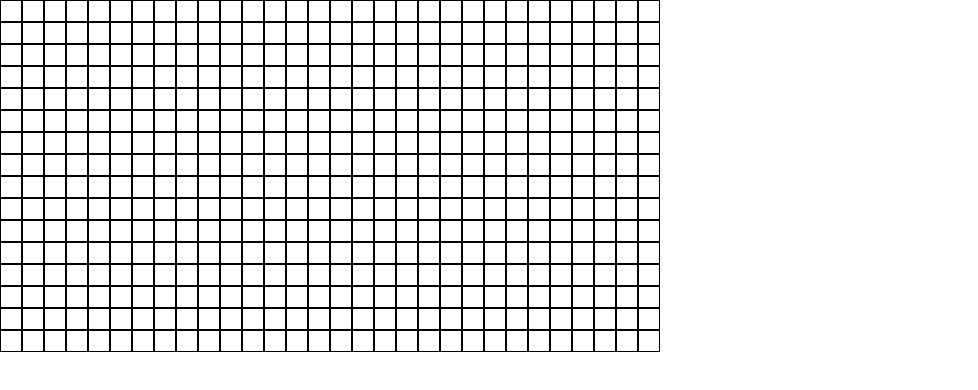
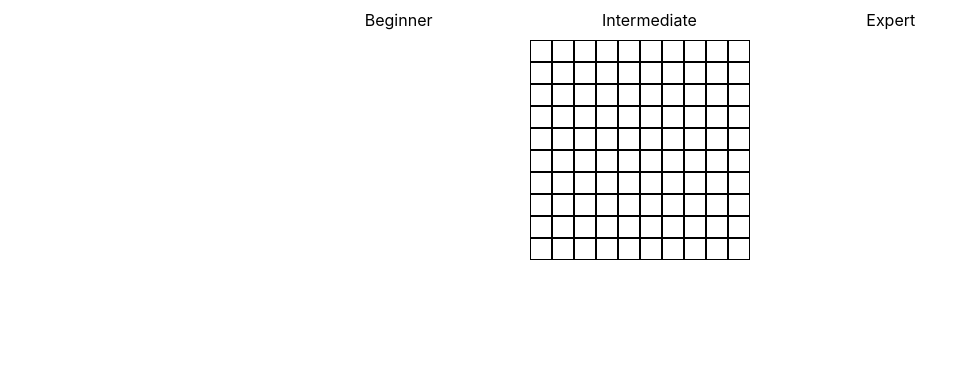
Before and after one commit to nomentech/minesweeper, a React (Create React App) app: page / in a window 1280 px wide. Shown: the top 390 px of the page, without its empty margins (0-978 px from the left). Built offline with nearby package versions, Linux system fonts and the light colour scheme.

Commit message:
create multiple boards

```diff
--- a/src/components/Game.tsx
+++ b/src/components/Game.tsx
@@ -1,10 +1,14 @@
 import { BoardProvider } from '../context/BoardContext'
-import Board from './Board'
+import GameBoard from './GameBoard'
+import Header from './Header'
 
 export default function Game() {
   return (
     <BoardProvider>
-      <Board />
+      <div className="container">
+        <Header />
+        <GameBoard />
+      </div>
     </BoardProvider>
   )
 }
--- a/src/components/Board.tsx
+++ b/src/components/GameBoard.tsx
@@ -1,39 +1,32 @@
-import { useState } from 'react'
 import Square from './Sqaure'
 import { useBoard, useBoardDispatch } from '../context/BoardContext'
 
-export default function Board() {
+export default function GameBoard() {
   const board = useBoard()
+  const field = board.field
   const dispatch = useBoardDispatch()
 
-  const [isFirstClick, setIsFirstClick] = useState(true)
-
   function handleClick(x: number, y: number) {
-    if (isFirstClick) {
-      dispatch({ type: 'firstClick', cell: { x, y } })
-      setIsFirstClick(false)
-    }
-
-    if (!board[x][y].isRevealed && !board[x][y].isFlag) {
-      dispatch({ type: 'leftClick', cell: { x, y } })
+    if (!field[x][y].isRevealed && !field[x][y].isFlag) {
+      dispatch({ type: 'leftClick', payload: { x, y } })
     }
   }
 
   function handleRightClick(x: number, y: number) {
-    if (!board[x][y].isRevealed || board[x][y].isFlag) {
-      dispatch({ type: 'rightClick', cell: { x, y } })
+    if (!field[x][y].isRevealed || field[x][y].isFlag) {
+      dispatch({ type: 'rightClick', payload: { x, y } })
     }
   }
 
   function handleDoubleClick(x: number, y: number) {
-    if (board[x][y].isRevealed && board[x][y].mineCount !== 0) {
-      dispatch({ type: 'doubleClick', cell: { x, y } })
+    if (field[x][y].isRevealed && field[x][y].mineCount !== 0) {
+      dispatch({ type: 'doubleClick', payload: { x, y } })
     }
   }
 
   return (
-    <div>
-      {board.map((row, rowIndex) => (
+    <div className="border">
+      {board.field.map((row, rowIndex) => (
         <div key={rowIndex} style={{ display: 'flex', flexDirection: 'row' }}>
           {row.map((col, colIndex) => (
             <Square
--- /dev/null
+++ b/src/components/Header.tsx
@@ -0,0 +1,21 @@
+import { useBoardDispatch } from '../context/BoardContext'
+import { BOARD_LIST } from '../minesweeper/contants'
+import { Board } from '../minesweeper/types'
+
+export default function Header() {
+  const dispatch = useBoardDispatch()
+
+  function handleClick(board: Board) {
+    dispatch({ type: 'changeLevel', payload: { board } })
+  }
+
+  return (
+    <div className="header">
+      {BOARD_LIST.map((board) => (
+        <div key={board.level} onClick={() => handleClick(board)}>
+          {board.level}
+        </div>
+      ))}
+    </div>
+  )
+}
--- a/src/context/BoardContext.tsx
+++ b/src/context/BoardContext.tsx
@@ -1,20 +1,21 @@
 import { createContext, ReactNode, useContext } from 'react'
 import { useImmerReducer } from 'use-immer'
 
-import { createEmptyBoard, createBoard } from '../minesweeper/boardCreator'
+import { createMineField } from '../minesweeper/boardCreator'
+import { BOARD_LIST } from '../minesweeper/contants'
 import {
   revealCell,
   revealNeighbors,
   toggleFlag,
 } from '../minesweeper/gamePlayer'
-import { Cell } from '../minesweeper/types'
+import { Board } from '../minesweeper/types'
 
-const emptyBoard = createEmptyBoard()
-const BoardContext = createContext<Cell[][]>(emptyBoard)
+const initialBoard = BOARD_LIST[0]
+const BoardContext = createContext<Board>(initialBoard)
 const BoardDispatchContext = createContext<React.Dispatch<any>>(() => null)
 
 export function BoardProvider({ children }: { children: ReactNode }) {
-  const [board, dispatch] = useImmerReducer(boardReducer, emptyBoard)
+  const [board, dispatch] = useImmerReducer(boardReducer, initialBoard)
 
   return (
     <BoardContext.Provider value={board}>
@@ -33,23 +34,24 @@ export function useBoardDispatch() {
   return useContext(BoardDispatchContext)
 }
 
-function boardReducer(draft: Cell[][], action: any) {
-  const { type, cell } = action
+function boardReducer(draft: Board, action: any) {
+  const { type, payload } = action
+
   switch (type) {
-    case 'firstClick':
-      createBoard(draft, cell.x, cell.y)
-      break
+    case 'changeLevel':
+      return payload.board
 
     case 'leftClick':
-      revealCell(draft, cell.x, cell.y)
+      if (draft.isEmpty) createMineField(draft, payload.x, payload.y)
+      revealCell(draft.field, payload.x, payload.y)
       break
 
     case 'rightClick':
-      toggleFlag(draft, cell.x, cell.y)
+      toggleFlag(draft.field, payload.x, payload.y)
       break
 
     case 'doubleClick':
-      revealNeighbors(draft, cell.x, cell.y)
+      revealNeighbors(draft.field, payload.x, payload.y)
       break
 
     default:
--- a/src/index.css
+++ b/src/index.css
@@ -7,7 +7,21 @@ body {
   -moz-osx-font-smoothing: grayscale;
 }
 
-code {
-  font-family: source-code-pro, Menlo, Monaco, Consolas, 'Courier New',
-    monospace;
+.container {
+  width: 720px;
+  margin: 10px auto;
 }
+
+.header {
+  display: flex;
+  flex-direction: row;
+  justify-content: space-around;
+  margin-bottom: 10px;
+  cursor: pointer;
+}
+
+.border {
+  display: flex;
+  flex-direction: column;
+  align-items: center;
+}
--- a/src/minesweeper/boardCreator.ts
+++ b/src/minesweeper/boardCreator.ts
@@ -1,74 +1,49 @@
-import { Cell } from "./types"
+import { Board, Cell } from "./types"
 import { getNeighbors } from "./utils"
 
-const height = 16
-const width = 30
-const mines = 99
-
-function createBoard(board: Cell[][], x: number, y: number) {
-  // const emptyBoard = createEmptyBoard()
-  const boardWithMines = plantMines(board, x, y)
-  const finalBoard = calculateMines(boardWithMines)
-
-  return finalBoard
+function createMineField(board: Board, x: number, y: number) {
+  plantMines(board, x, y)
+  calculateMines(board)
+  board.isEmpty = false
 }
 
-function createEmptyBoard() {
-  const board: Cell[][] = []
-  for (let i = 0; i < height; i++) {
-    board[i] = []
-    for (let j = 0; j < width; j++) {
-      board[i][j] = {
-        isMine: false,
-        isFlag: false,
-        isRevealed: false,
-        mineCount: 0
+function plantMines(board: Board, x: number, y: number) {
+  let mineCount = 0
+  const field = board.field
+
+  while (mineCount < board.mines) {
+    const i = Math.floor(Math.random() * board.height)
+    const j = Math.floor(Math.random() * board.width)
+
+    if (!field[i][j].isMine && i !== x && j !== y) {
+      field[i][j].isMine = true
+      mineCount++
+    }
+  }
+}
+
+function calculateMines(board: Board) {
+  const field = board.field
+  for (let i = 0; i < board.height; i++) {
+    for (let j = 0; j < board.width; j++) {
+      if (!field[i][j].isMine) {
+        field[i][j].mineCount = countMines(i, j, field)
       }
     }
   }
-
-  return board
 }
 
-function plantMines(board: Cell[][], x: number, y: number) {
-  let mineCount = 0
-
-  while (mineCount < mines) {
-    const i = Math.floor(Math.random() * height)
-    const j = Math.floor(Math.random() * width)
-
-    if (!board[i][j].isMine && i !== x && j !== y) {
-      board[i][j].isMine = true
-      mineCount++
-    }
-  }
-
-  return board
-}
-
-function calculateMines(board: Cell[][]) {
-  for (let i = 0; i < height; i++) {
-    for (let j = 0; j < width; j++) {
-      if (!board[i][j].isMine) {
-        board[i][j].mineCount = countMines(i, j, board)
-      }
-    }
-  }
-
-  return board
-}
-
-function countMines(row: number, col: number, board: Cell[][]) {
+function countMines(row: number, col: number, field: Cell[][]) {
   let count = 0
-  const neighbors = getNeighbors(board, row, col)
+  const neighbors = getNeighbors(field, row, col)
 
   neighbors.forEach(neighbor => {
     const i = neighbor[0]
     const j = neighbor[1]
-    if (board[i][j].isMine) count++
+    if (field[i][j].isMine) count++
   })
 
   return count
 }
 
-export { createBoard, createEmptyBoard }
+export { createMineField }
--- /dev/null
+++ b/src/minesweeper/contants.ts
@@ -0,0 +1,45 @@
+import { Cell } from "./types"
+
+export const BOARD_LIST = [
+  {
+    level: 'Beginner',
+    width: 10,
+    height: 10,
+    mines: 10,
+    isEmpty: true,
+    field: createEmptyField(10, 10)
+  },
+  {
+    level: 'Intermediate',
+    width: 16,
+    height: 16,
+    mines: 40,
+    isEmpty: true,
+    field: createEmptyField(16, 16)
+  },
+  {
+    level: 'Expert',
+    width: 30,
+    height: 16,
+    mines: 99,
+    isEmpty: true,
+    field: createEmptyField(30, 16)
+  }
+]
+
+function createEmptyField(width: number, height: number) {
+  const field: Cell[][] = []
+  for (let i = 0; i < height; i++) {
+    field[i] = []
+    for (let j = 0; j < width; j++) {
+      field[i][j] = {
+        isMine: false,
+        isFlag: false,
+        isRevealed: false,
+        mineCount: 0
+      }
+    }
+  }
+
+  return field
+}
--- a/src/minesweeper/gamePlayer.ts
+++ b/src/minesweeper/gamePlayer.ts
@@ -1,76 +1,76 @@
 import { Cell } from './types'
 import { getNeighbors } from './utils'
 
-function revealNeighbors(board: Cell[][], x: number, y: number) {
-  const neighbors = getNeighbors(board, x, y)
-  const flagCount = countNeighborFlag(board, neighbors)
-  const mineCount = board[x][y].mineCount
+function revealNeighbors(field: Cell[][], x: number, y: number) {
+  const neighbors = getNeighbors(field, x, y)
+  const flagCount = countNeighborFlag(field, neighbors)
+  const mineCount = field[x][y].mineCount
 
-  if (mineCount !== flagCount) return board
+  if (mineCount !== flagCount) return
 
   neighbors.forEach((neighbor) => {
     const i = neighbor[0]
     const j = neighbor[1]
-    if (!board[i][j].isMine && board[i][j].isFlag) {
-      revealAll(board)
+    if (!field[i][j].isMine && field[i][j].isFlag) {
+      revealAll(field)
     }
-    revealCell(board, i, j)
+    revealCell(field, i, j)
   })
 }
 
-function countNeighborFlag(board: Cell[][], neighbors: number[][]) {
+function countNeighborFlag(field: Cell[][], neighbors: number[][]) {
   let count = 0
   neighbors.forEach((neighbor) => {
     const i = neighbor[0]
     const j = neighbor[1]
-    if (board[i][j].isFlag) count++
+    if (field[i][j].isFlag) count++
   })
 
   return count
 }
 
-function revealCell(board: Cell[][], x: number, y: number) {
-  if (board[x][y].isMine && !board[x][y].isFlag) {
-    revealAll(board)
+function revealCell(field: Cell[][], x: number, y: number) {
+  if (field[x][y].isMine && !field[x][y].isFlag) {
+    revealAll(field)
   }
 
-  board[x][y].isRevealed = true
+  field[x][y].isRevealed = true
 
-  if (board[x][y].mineCount === 0) {
-    revealEmptyCell(board, x, y)
+  if (field[x][y].mineCount === 0) {
+    revealEmptyCell(field, x, y)
   }
 }
 
-function revealAll(board: Cell[][]) {
-  board.forEach((row) =>
+function revealAll(field: Cell[][]) {
+  field.forEach((row) =>
     row.forEach((col) => {
       col.isRevealed = true
     })
   )
 }
 
-function revealEmptyCell(board: Cell[][], x: number, y: number) {
-  const neighbors = getNeighbors(board, x, y)
+function revealEmptyCell(field: Cell[][], x: number, y: number) {
+  const neighbors = getNeighbors(field, x, y)
 
   for (let index = 0; index < neighbors.length; index++) {
     const i = neighbors[index][0]
     const j = neighbors[index][1]
-    if (board[i][j].isRevealed) continue
+    if (field[i][j].isRevealed) continue
 
-    board[i][j].isRevealed = true
-    if (board[i][j].mineCount === 0) {
-      revealEmptyCell(board, i, j)
+    field[i][j].isRevealed = true
+    if (field[i][j].mineCount === 0) {
+      revealEmptyCell(field, i, j)
     }
   }
 }
 
-function toggleFlag(board: Cell[][], x: number, y: number) {
-  if (!board[x][y].isFlag && !board[x][y].isRevealed) {
-    board[x][y].isFlag = true
-    board[x][y].isRevealed = true
-  } else if (board[x][y].isFlag) {
-    board[x][y].isFlag = false
-    board[x][y].isRevealed = false
+function toggleFlag(field: Cell[][], x: number, y: number) {
+  if (!field[x][y].isFlag && !field[x][y].isRevealed) {
+    field[x][y].isFlag = true
+    field[x][y].isRevealed = true
+  } else if (field[x][y].isFlag) {
+    field[x][y].isFlag = false
+    field[x][y].isRevealed = false
   }
 }
 
```
Also changed, not shown: src/minesweeper/types.ts (+9 -0 lines).
